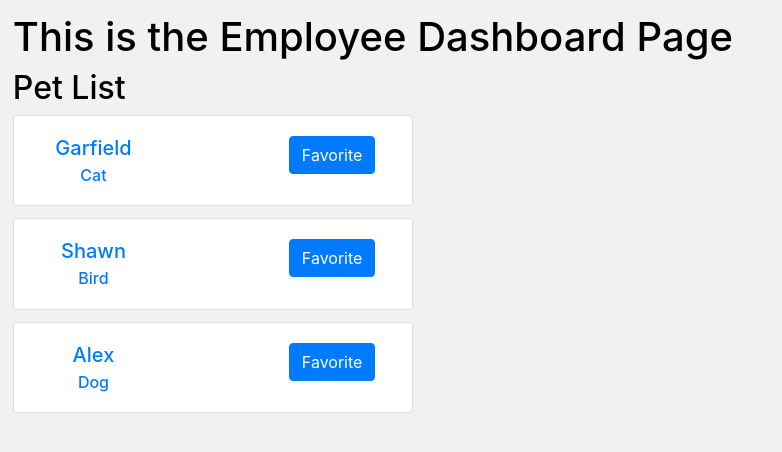
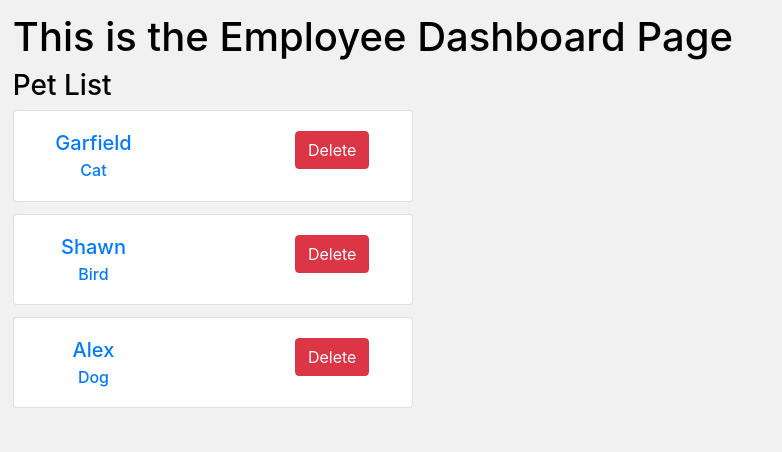
Before and after one commit to alexsonnysar/uh-sdp-pet-app, a React (Create React App) app in the folder ui/: page /empdash in a window 1280 px wide. Shown: the top 452 px of the page, without its empty margins (0-782 px from the left). Built offline with nearby package versions, Linux system fonts and the light colour scheme.

Commit message:
updated styling for pet list card

```diff
--- a/ui/src/components/PetList.js
+++ b/ui/src/components/PetList.js
@@ -5,7 +5,7 @@ import CardColumns from "react-bootstrap/CardColumns";
 const PetList = ({ heading, petList }) => {
   return (
     <div data-testid="petlist">
-      <h2>{heading}</h2>
+      <h3>{heading}</h3>
       {petList.map((pet, index) => (
         <CardColumns key={index}>
           <PetListCard pet={pet} key={index} />
--- a/ui/src/components/PetListCard.js
+++ b/ui/src/components/PetListCard.js
@@ -17,7 +17,7 @@ const PetListCard = ({ pet }) => {
               </Col>
               <Col></Col>
               <Col>
-                <Button variant="primary">Favorite</Button>
+                <Button variant="danger">Delete</Button>
               </Col>
             </Row>
           </Container>
```
